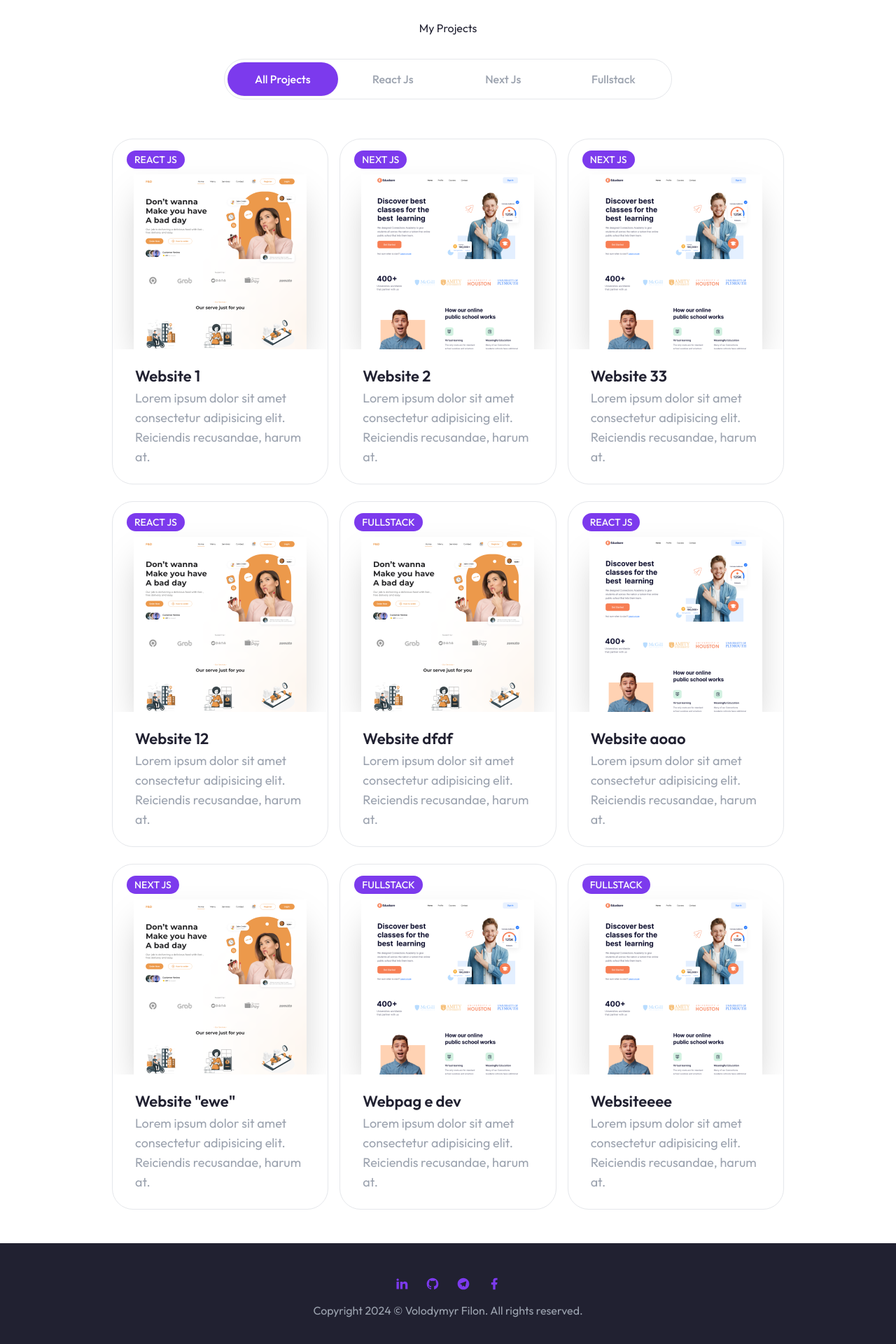
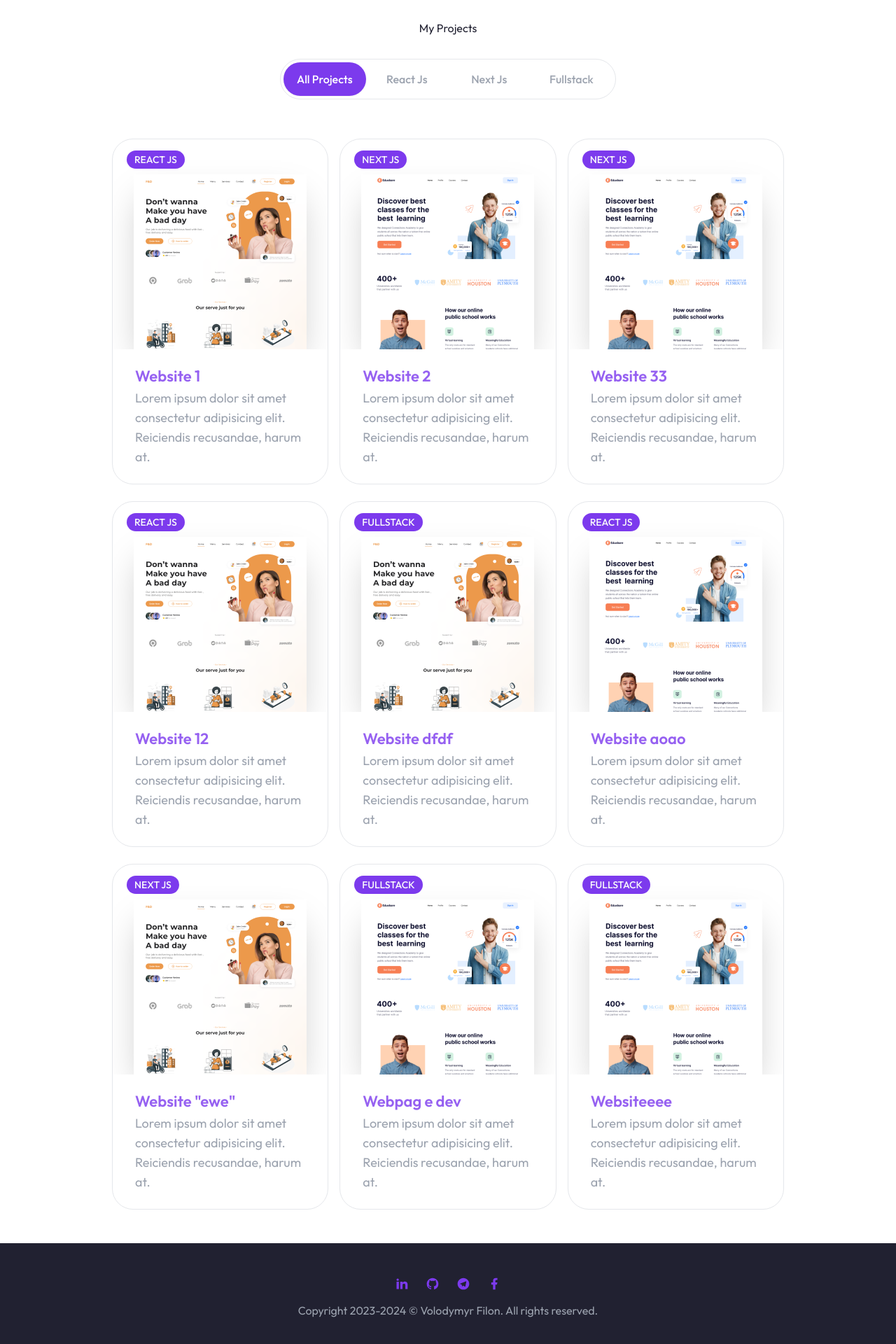
Before and after one commit to volodymyrfilon/portfolio-website, a Next.js app: page /projects in a window 1280 px wide. Shown: the part 108-2028 px from the top of the page at 70% size. Built offline with nearby package versions, Linux system fonts and the light colour scheme.

Commit message:
fix: styles

```diff
--- a/app/template.jsx
+++ b/app/template.jsx
@@ -27,7 +27,6 @@ const Template = ({ children }) => {
 				style={{ transform: `translateY(${completion - 100}%)` }}
 				className='fixed z-50 w-1 bg-primary top-0 right-0 bottom-0 transition-all duration-700'
 			></span>
-			{/* <div className='h-[4000px]'></div> */}
 		</>
 	)
 }
--- a/components/Footer.jsx
+++ b/components/Footer.jsx
@@ -12,7 +12,7 @@ const Footer = () => {
 					/>
 					{/* copyright */}
 					<div className='text-muted-foreground'>
-						Copyright 2024 &copy; Volodymyr Filon. All rights reserved.
+						Copyright 2023-2024 &copy; Volodymyr Filon. All rights reserved.
 					</div>
 				</div>
 			</div>
--- a/components/MobileNav.jsx
+++ b/components/MobileNav.jsx
@@ -17,7 +17,8 @@ const MobileNav = () => {
 						<Logo />
 						<Nav
 							containerStyles='flex flex-col items-center gap-y-6'
-							linkStyles='texzt-2xl '
+							linkStyles='text-2xl'
+							underlineStyles=''
 						/>
 					</div>
 					<Socials containerStyles='flex gap-x-4' iconsStyles='text-2xl' />
--- a/components/ProjectCard.jsx
+++ b/components/ProjectCard.jsx
@@ -39,7 +39,7 @@ const ProjectCard = ({ project }) => {
 				<Badge className='uppercase text-sm font-medium mb-2 absolute top-4 left-5'>
 					{project.category}
 				</Badge>
-				<h4 className='h4 mb-1'>{project.name}</h4>
+				<h4 className='h4 mb-1 text-primary/80'>{project.name}</h4>
 				<p className='text-muted-foreground text-lg'>{project.description}</p>
 			</div>
 		</Card>
--- a/components/Reviews.jsx
+++ b/components/Reviews.jsx
@@ -94,7 +94,7 @@ const Reviews = () => {
 										{/* name */}
 										<div className='flex flex-col'>
 											<CardTitle>{person.name}</CardTitle>
-											<p>{person.job}</p>
+											<p className='text-primary/80'>{person.job}</p>
 										</div>
 									</div>
 								</CardHeader>
--- a/components/ui/tabs.jsx
+++ b/components/ui/tabs.jsx
@@ -11,7 +11,7 @@ const TabsList = React.forwardRef(({ className, ...props }, ref) => (
 	<TabsPrimitive.List
 		ref={ref}
 		className={cn(
-			'inline-flex items-center justify-center xl:bg-white p-1 text-muted-foreground rounded-[30px] dark:md:bg-secondary ',
+			'inline-flex items-center justify-center xl:bg-white p-1 text-muted-foreground rounded-[30px] dark:md:bg-secondary md:w-1/2 md:mx-auto xl:mx-0 xl:w-full',
 			className
 		)}
 		{...props}
```
